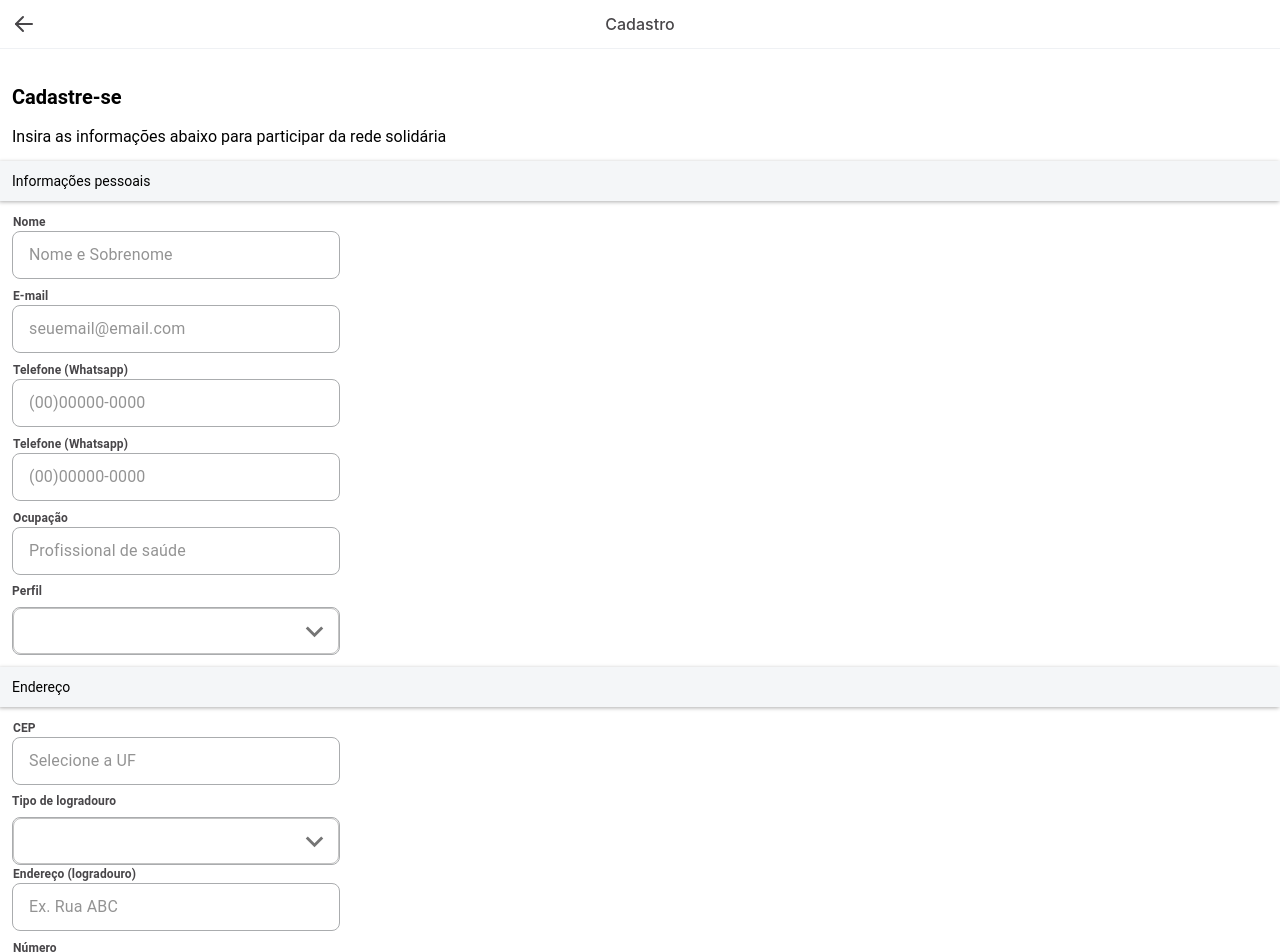
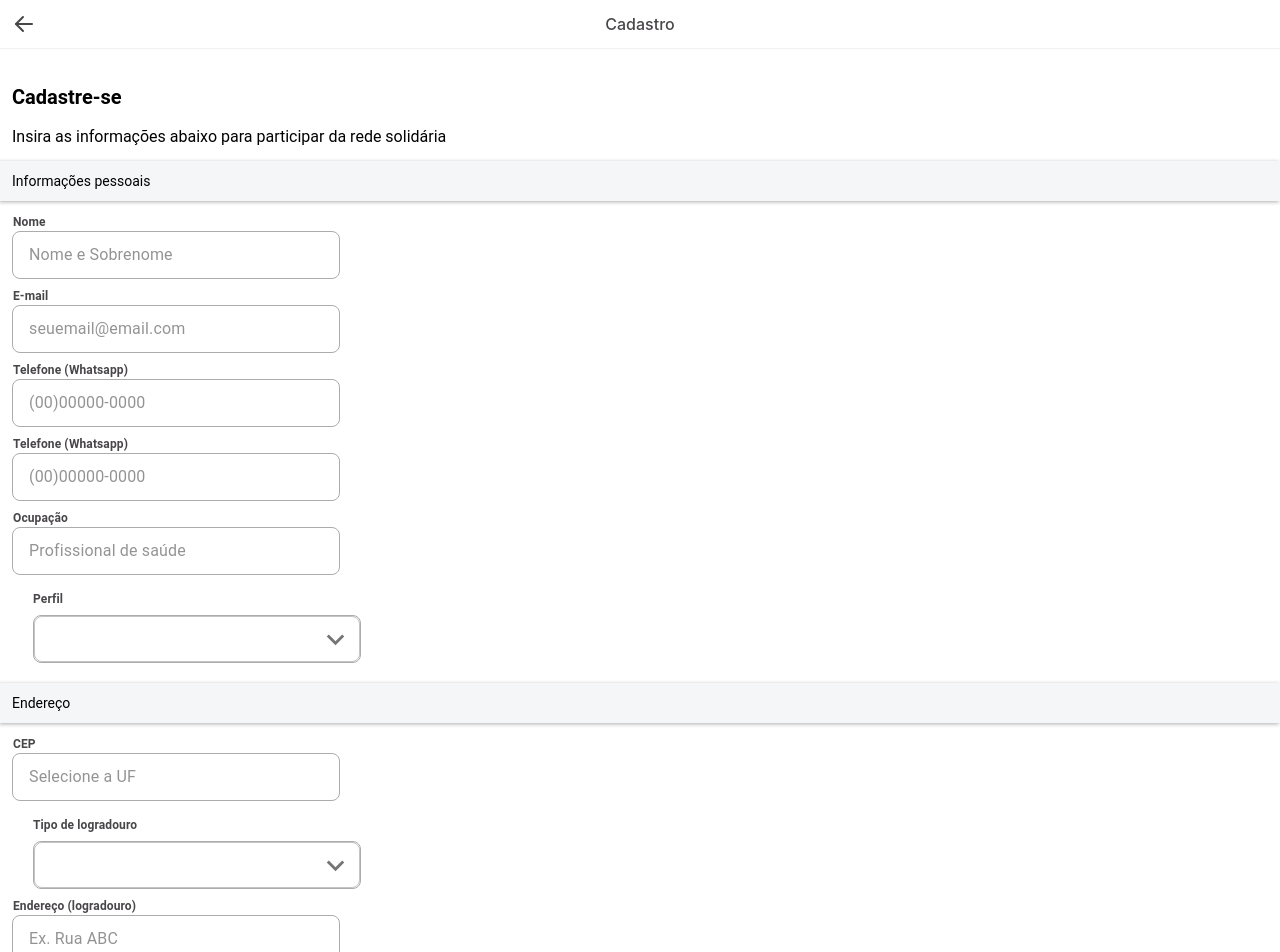
Before and after one commit to Painel-Solidario-RS/Painel-Solidario-RS, a React (Vite) app in the folder apps/web/: page /user in a window 1280 px wide. Shown: the top 952 px of the page. Built offline with nearby package versions, Linux system fonts and the light colour scheme; a web font is replaced by a local one.

Commit message:
fix: ajusts in page reference components SelectInput (#39)

```diff
--- a/apps/web/src/pages/User/user.tsx
+++ b/apps/web/src/pages/User/user.tsx
@@ -5,16 +5,43 @@ import BasePage from '../../components/common/BasePage'
 import './user.css'
 import Input from '../../components/Input/Input'
 import SearchIcon from '@mui/icons-material/Search'
-import { Checkbox, Divider, FormControlLabel } from '@mui/material'
+import {
+  Checkbox,
+  Divider,
+  FormControlLabel,
+  SelectChangeEvent
+} from '@mui/material'
 import SelectInput from '../../components/SelectInput/SelectInput'
+import { useState } from 'react'
 
 function User() {
   const navigate = useNavigate()
+  const [selectedProfile, setSelectedProfile] = useState('')
+  const [selectedPlace, setSelectedPlace] = useState('')
+
+  const handleChangeProfile = (event: SelectChangeEvent<string>) => {
+    const selectedProfileValue = event.target.value
+    setSelectedProfile(selectedProfileValue)
+  }
+  const handleChangePlace = (event: SelectChangeEvent<string>) => {
+    const selectedPlaceValue = event.target.value
+
+    setSelectedPlace(selectedPlaceValue)
+  }
 
   const goToHome = () => {
     navigate('/home')
   }
 
+  const stylesInput = {
+    flexDirection: 'column',
+    display: 'flex',
+    flex: 1,
+    padding: '8px',
+    paddingLeft: '21px',
+    height: '72px',
+    gap: '8px'
+  }
   return (
     <BasePage leftIcon title="Cadastro">
       <div className="user-header">
@@ -57,6 +84,9 @@ function User() {
             ]}
             label="Perfil"
             placeholder="Selecione"
+            sxSelectInput={stylesInput}
+            value={selectedProfile}
+            onChange={handleChangeProfile}
           />
           {/* <Select/> */}
         </div>
@@ -77,6 +107,9 @@ function User() {
             ]}
             label="Tipo de logradouro"
             placeholder="Selecione"
+            sxSelectInput={stylesInput}
+            value={selectedPlace}
+            onChange={handleChangePlace}
           />
 
           {/* Endereço (logradouro) */}
```
